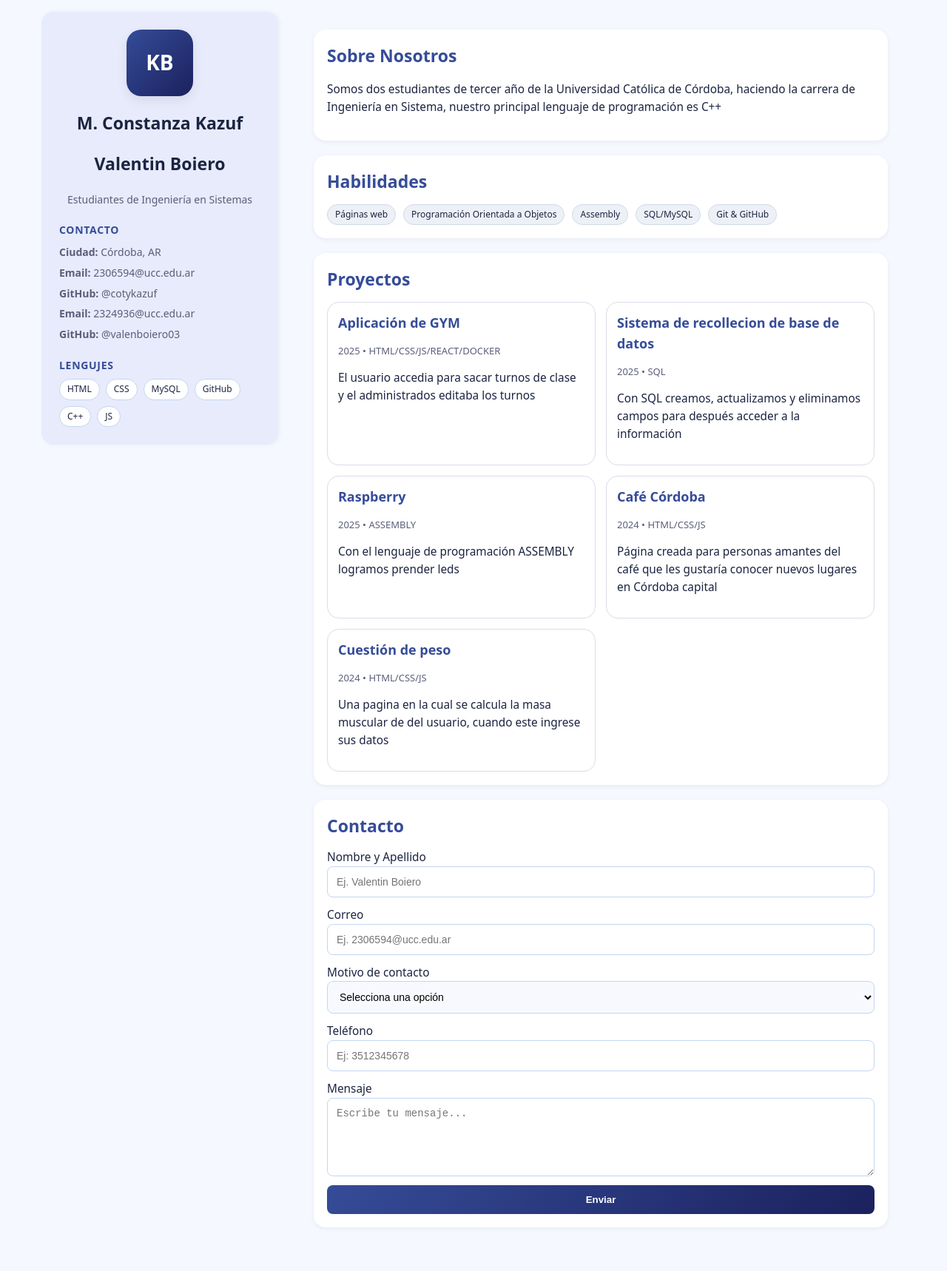
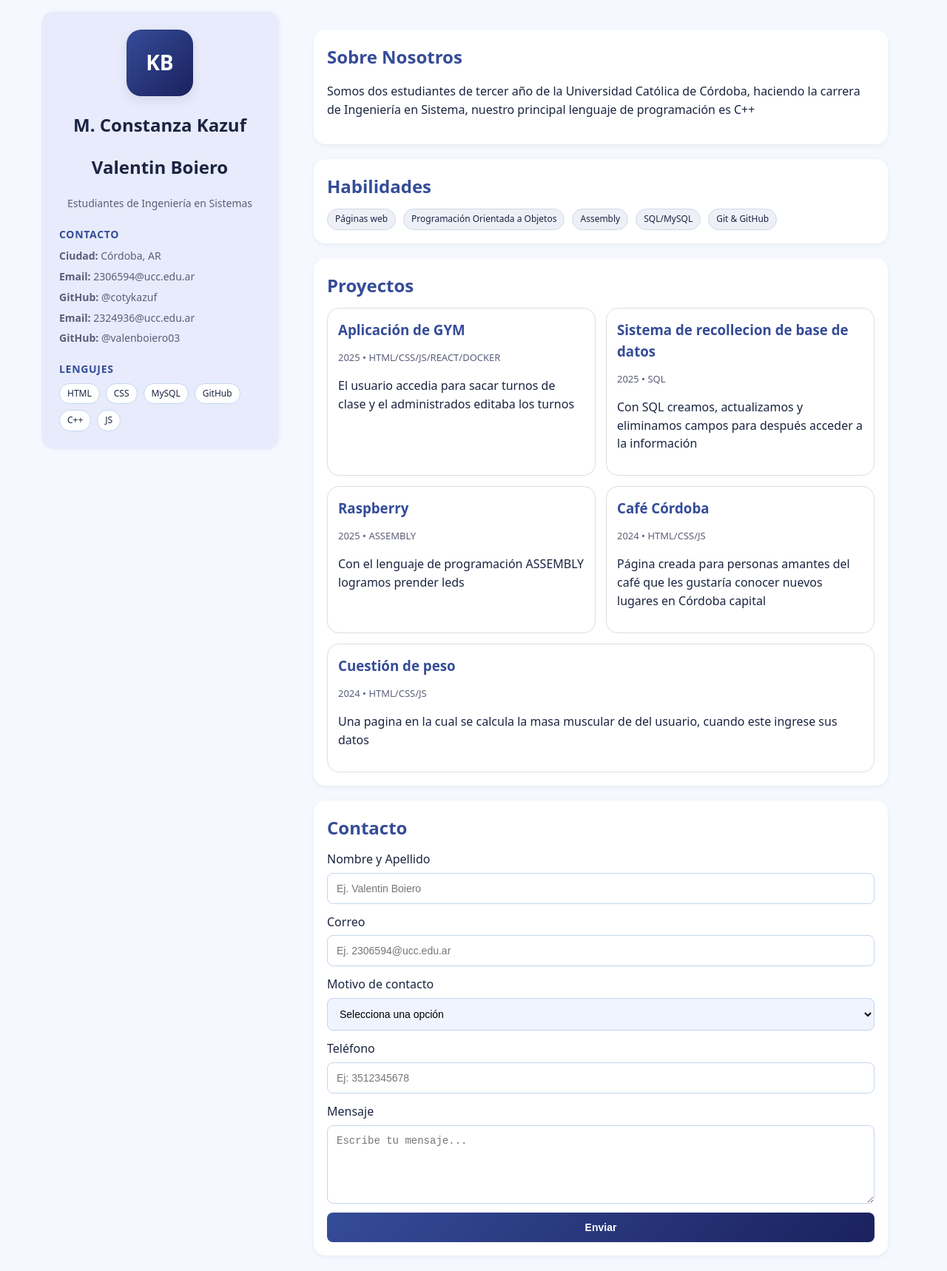
Before and after one commit to CotyKazuf/Curriculum_BoieroKazuf, a plain HTML site: page index.html in a window 1280 px wide. Shown: the whole page at 74% size. Drawn offline with Linux system fonts and the light colour scheme.

Commit message:
Correccion style.css

```diff
--- a/style.css
+++ b/style.css
@@ -1,169 +1,158 @@
-:root{
-    --bg: #f5f8ff;
-    --sidebar: #e7ebfb;
-    --card: #ffffff;
-    --ink: #1b2441;
-    --muted: #5a5e7a;
-    --accent: #354c98;
-    --accent-2: #1b215e;
-    --radius: 16px;
+/* ===== Reset básico ===== */
+*,
+*::before,
+*::after { box-sizing: border-box; }
+html, body { margin: 0; padding: 0; }
 
-    --content-max: 1200px;     /* ancho máximo del layout */
+/* Tipografía y colores base */
+body{
+    font-family: system-ui, sans-serif;
+    background: #f5f8ff;           /* fondo */
+    color: #1b2441;                 /* texto */
+    line-height: 1.55;
+    font-size: 16px;
 }
 
-/* que el padding y el borde cuenten dentro del ancho */
-*, *::before, *::after { box-sizing: border-box; }
-
-/* opcional, por si algún navegador los fuerza a content-box */
-input, textarea, select, button { box-sizing: border-box; display: block; width: 100%; }
-
-
-html,body{
-    margin:0; padding:0;
-    font-family: system-ui, sans-serif;
-    background:var(--bg); color:var(--ink);
-    line-height:1.55;
-    font-size: clamp(15px, 1.2vw, 16px); /* tipografía fluida */
+/* ===== Layout ===== */
+.container{
+    max-width: 1200px;
+    min-height: 100vh;
+    margin: 0 auto;
+    padding: 16px;
+    display: flex;                  /* más simple que grid */
+    gap: 24px;
 }
 
-/* ====== LAYOUT ====== */
-.container{
-    display:grid;
-    grid-template-columns: 320px minmax(0,1fr);
-    gap:24px;
-    min-height:100vh;
-    max-width: var(--content-max);
-    margin: 0 auto;
-    padding: 16px;
+/* ===== Sidebar ===== */
+.sidebar{
+    width: 320px;
+    background: #e7ebfb;
+    padding: 24px;
+    border-radius: 16px;
+    box-shadow: 2px 0 6px rgba(0,0,0,.05);
+    position: sticky; top: 16px;   /* si te molesta, quítalo */
+    align-self: flex-start;
+    display: flex; flex-direction: column; gap: 20px;
 }
 
-/* ====== SIDEBAR ====== */
-.sidebar{
-    background:var(--sidebar);
-    padding:24px;
-    display:flex; flex-direction:column; gap:20px;
-    box-shadow: 2px 0 6px rgba(0,0,0,.05);
-    border-radius: var(--radius);
-    position: sticky; top: 16px;        /* se queda visible al hacer scroll en desktop */
-    align-self: start;
-}
-.profile{text-align:center}
+.profile{ text-align: center; }
 .avatar{
-    width:90px; height:90px; border-radius:20px;
-    background:linear-gradient(135deg,var(--accent),var(--accent-2));
-    color:#fff; font-weight:700; font-size:28px;
-    display:flex; align-items:center; justify-content:center;
-    margin:0 auto 12px;
+    width: 90px; height: 90px; border-radius: 20px;
+    margin: 0 auto 12px;
+    display: flex; align-items: center; justify-content: center;
+    color: #fff; font-weight: 700; font-size: 28px;
+    background: linear-gradient(135deg, #354c98, #1b215e);
     box-shadow: 0 6px 16px rgba(0,0,0,.08);
 }
-.role{color:var(--muted);font-size:14px;margin:0}
+.role{ margin: 0; color:#5a5e7a; font-size: 14px; }
+
 .block h2{
-    font-size:14px; color:var(--accent); margin:0 0 8px 0;
-    text-transform:uppercase; letter-spacing:.05em
+    margin: 0 0 8px 0;
+    font-size: 14px;
+    color: #354c98;
+    text-transform: uppercase;
+    letter-spacing: .05em;
 }
 .block ul{
-    list-style:none; padding:0; margin:0;
-    display:grid; gap:6px; font-size:14px; color:var(--muted)
+    list-style: none; padding: 0; margin: 0;
+    display: grid; gap: 6px; font-size: 14px; color: #5a5e7a;
 }
-.tags{display:flex; gap:8px; flex-wrap:wrap}
+.tags{ display: flex; gap: 8px; flex-wrap: wrap; }
 .chip{
-    background:#fff; border:1px solid #c3d6f0; color:var(--ink);
-    padding:4px 10px; border-radius:999px; font-size:12px
+    background: #fff; border: 1px solid #c3d6f0; color:#1b2441;
+    padding: 4px 10px; border-radius: 999px; font-size: 12px;
 }
 
-/* ====== CONTENIDO ====== */
-.content{padding:24px; display:flex; flex-direction:column; gap:20px}
+/* ===== Contenido ===== */
+.content{ flex: 1; padding: 24px; display: flex; flex-direction: column; gap: 20px; }
 section{
-    background:var(--card); border-radius:var(--radius);
-    padding:18px; box-shadow:0 2px 6px rgba(0,0,0,.06)
+    background: #ffffff; border-radius: 16px;
+    padding: 18px; box-shadow: 0 2px 6px rgba(0,0,0,.06);
 }
-section h2{margin:0 0 12px 0; color:var(--accent)}
+section h2{ margin: 0 0 12px 0; color: #354c98; }
 
 /* Habilidades */
-.skills-list{display:flex; flex-wrap:wrap; gap:10px}
-.skills-list .chip{background: #eef0f7; border:1px solid #cfd9e6
+.skills-list{ display:flex; flex-wrap:wrap; gap:10px; }
+.skills-list .chip{ background:#eef0f7; border:1px solid #cfd9e6; }
+
+/* Proyectos (flex en vez de grid auto-fit) */
+.projects-grid{
+    display: flex; flex-wrap: wrap; gap: 14px;
+}
+.card{
+    flex: 1 1 240px;               /* ancho mínimo, luego se acomoda */
+    background: #fff;
+    border: 1px solid #dbdde9;
+    border-radius: 16px;
+    padding: 14px;
+    transition: transform .2s, box-shadow .2s;
+}
+.card:hover{ transform: translateY(-3px); box-shadow: 0 6px 16px rgba(0,0,0,.1); }
+.card h3{ margin: 0 0 6px 0; color: #354c98; }
+.meta{ font-size: 13px; color: #5a5e7a; }
+
+/* ===== Formulario ===== */
+form{ display: grid; gap: 12px; }
+form label{ display: grid; gap: 6px; }
+input, textarea, select, button{
+    width: 100%;
+    font-size: 14px;
+    border-radius: 8px;
+    box-sizing: border-box;
+}
+input, textarea, select{
+    padding: 12px;
+    background: #fff;
+    border: 1px solid #c3d6f0;
+}
+input:focus, textarea:focus, select:focus{
+    border-color: #354c98;
+    box-shadow: 0 0 0 3px rgba(53,76,152,.18);
+    outline: none;
+}
+/* Select con fondo celestito */
+select{ background: #f0f4ff; border-color: #c3d6f0; }
+
+button{
+    padding: 12px;
+    border: none;
+    background: linear-gradient(135deg, #354c98, #1b215e);
+    color: #fff; font-weight: 600; cursor: pointer;
+}
+button:hover{ filter: brightness(.95); }
+
+/* ===== Responsive ===== */
+
+/* Tablet: un poco más compacto */
+@media (max-width: 1100px){
+    .sidebar{ width: 280px; }
+    .content{ padding: 20px; }
 }
 
-/* Proyectos */
-.projects-grid{
-    display:grid; gap:14px;
-    grid-template-columns: repeat(auto-fit, minmax(240px, 1fr));
-}
-.card{
-    padding:14px; border:1px solid #dbdde9; border-radius:var(--radius);
-    background:#fff; transition:.2s
-}
-.card:hover{transform:translateY(-3px); box-shadow:0 6px 16px rgba(0,0,0,.1)}
-.card h3{margin:0 0 6px 0; color:var(--accent)}
-.meta{font-size:13px; color:var(--muted)}
-
-/* Formulario */
-form{display:grid; gap:12px}
-input, textarea, select{
-    width:100%; padding:12px; border:1px solid #c3d6f0; border-radius:8px; font-size:14px;
-    background:#fff;
-}
-input:focus, textarea:focus, select:focus{
-    border-color:var(--accent);
-    box-shadow:0 0 0 3px rgba(53, 61, 152, 0.18);
-    outline:none
-}
-button{
-    padding:12px; border:none; border-radius:8px;
-    background:linear-gradient(135deg,var(--accent),var(--accent-2));
-    color:#fff; font-weight:600; cursor:pointer
-}
-button:hover{filter:brightness(.95)}
-
-/* ====== BREAKPOINTS ====== */
-
-/* Tablets / pantallas medianas */
-@media (max-width: 1100px){
-    .container{ grid-template-columns: 280px minmax(0,1fr); }
-    .content{ padding:20px; }
+/* Apilar sidebar arriba */
+@media (max-width: 900px){
+    .container{ flex-direction: column; gap: 16px; }
+    .sidebar{
+        position: static;           /* deja de ser sticky */
+        border-radius: 12px;
+        padding: 16px;
+        flex-direction: row;
+        align-items: center; justify-content: space-between;
+    }
+    .profile{
+        text-align: left;
+        display: flex; align-items: center; gap: 12px;
+    }
+    .avatar{ width: 64px; height: 64px; border-radius: 16px; margin: 0; }
+    section{ padding: 16px; }
 }
 
-/* Apilar sidebar arriba del contenido */
-@media (max-width: 900px){
-    .container{
-        grid-template-columns: 1fr;
-        gap:16px;
-    }
-    .sidebar{
-        position: static;             /* deja de ser sticky */
-        border-radius: 12px;
-        flex-direction: row;          /* se acomoda en fila */
-        align-items: center; justify-content: space-between;
-        padding:16px;
-    }
-    .profile{
-        text-align:left;
-        display:flex; align-items:center; gap:12px;
-    }
-    .avatar{ width:64px; height:64px; border-radius:16px; margin:0 }
-    section{ padding:16px; }
-    .projects-grid{ grid-template-columns: repeat(auto-fit, minmax(200px, 1fr)); }
+/* Celular */
+@media (max-width: 600px){
+    .content{ padding: 0 4px; gap: 16px; }
+    .avatar{ width: 56px; height: 56px; border-radius: 14px; }
+    .chip{ padding: 4px 8px; font-size: 12px; }
+    .card{ flex-basis: 100%; }    /* proyectos a 1 por fila si falta espacio */
+    button{ width: 100%; }        /* botón a lo ancho */
+    input, textarea, select{ font-size: 16px; } /* evita zoom en iOS */
 }
-
-/* Celulares */
-@media (max-width: 600px){
-    body{ font-size: 15px; }
-    h1{ font-size: clamp(20px, 7vw, 28px); }
-    h2{ font-size: clamp(18px, 6vw, 22px); }
-
-    .container{ padding: 12px; }
-    .content{ padding: 0 4px; gap:16px; }
-
-    .avatar{ width:56px; height:56px; border-radius:14px; }
-    .chip{ padding:4px 8px; font-size:12px }
-
-    .projects-grid{ grid-template-columns: 1fr; }   /* 1 por fila si hace falta */
-    button{ width: 100%; }                          /* botón ancho completo */
-    input, textarea, select{ font-size: 16px; }     /* evita zoom en iOS */
-}
-
-/* ====== (opcional) Estilo del <select> a juego ====== */
-select{
-    background: #f8f9ff;
-    transition: border-color .2s, box-shadow .2s;
-}
```
